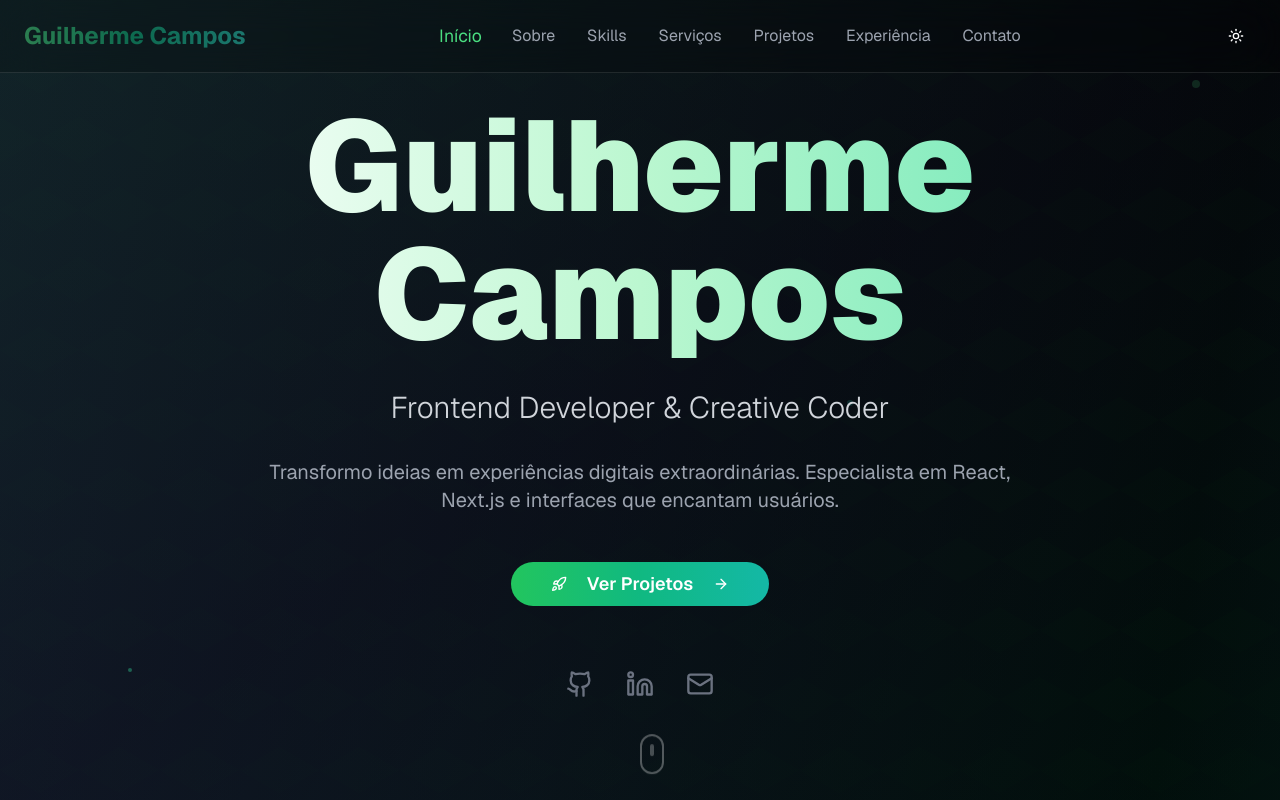
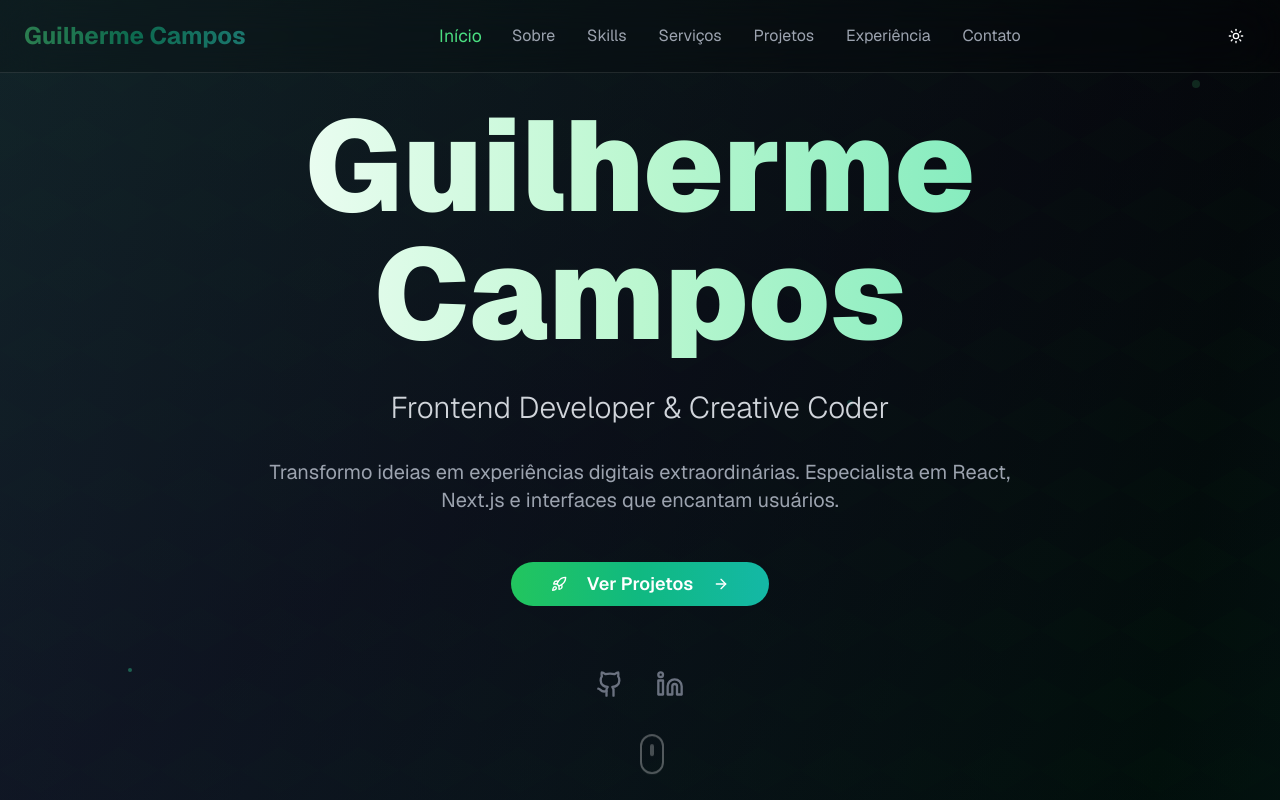
Before and after one commit to GuilhermeAugustoR/Portfolio_Guilherme, a Next.js app: page / in a window 1280 px wide. Shown: the top 800 px of the page. Built offline with nearby package versions, Linux system fonts and the light colour scheme.

Commit message:
retirando icon de email

```diff
--- a/app/page.tsx
+++ b/app/page.tsx
@@ -370,11 +370,11 @@ export default function Portfolio() {
                 href: "https://www.linkedin.com/in/guilherme-augusto-campos/",
                 color: "hover:text-blue-400",
               },
-              {
-                icon: <Mail className="w-7 h-7" />,
-                href: "#",
-                color: "hover:text-green-400",
-              },
+              // {
+              //   icon: <Mail className="w-7 h-7" />,
+              //   href: "#",
+              //   color: "hover:text-green-400",
+              // },
             ].map((social, index) => (
               <Link
                 key={index}
```
